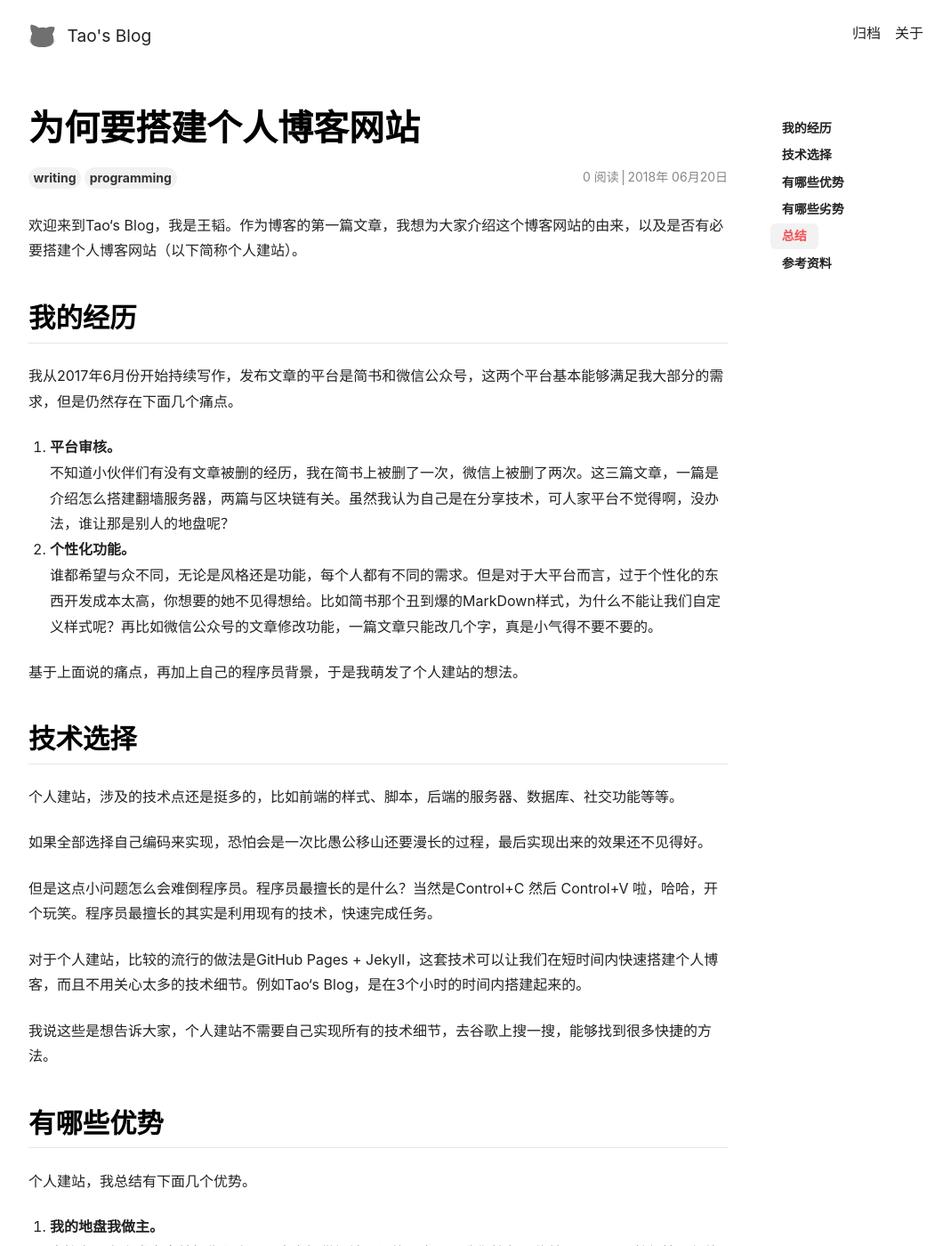
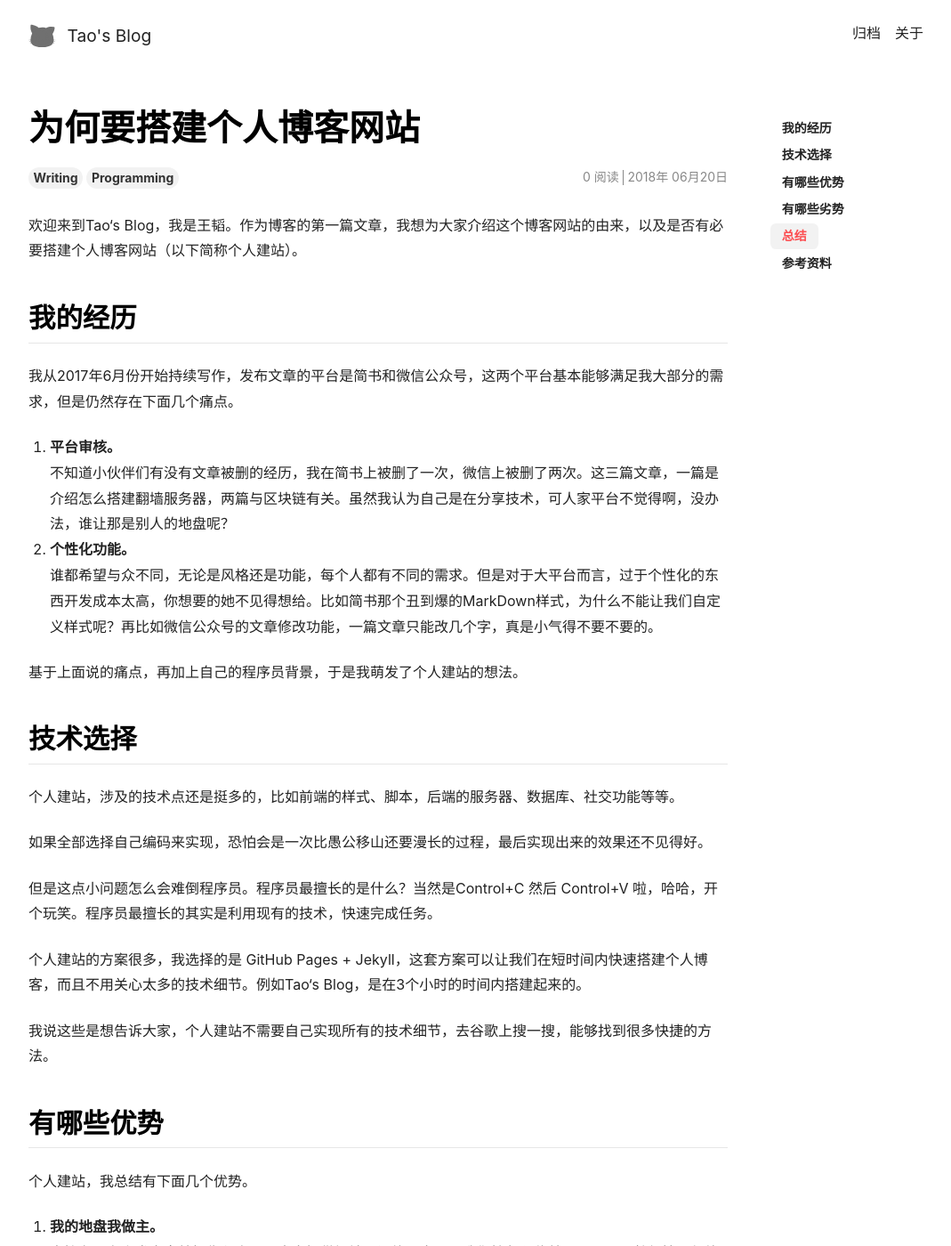
Before and after one commit to wanf425/wanf425.github.io, a Jekyll site: the page built from _posts/2018-06-20-why-build-personal-blog-site.md, in a window 1280 px wide and 1400 px high. Shown: the whole window at 89% size, without its empty margins (105-1174 px from the left). Built offline with Jekyll 4.4.1, drawn with Linux system fonts in a browser that asks for light colours; nearby versions of some CDN libraries; comment, search, counter and statistics services are not loaded.

Commit message:
修改文章内容

```diff
--- a/_posts/2018-06-20-why-build-personal-blog-site.md
+++ b/_posts/2018-06-20-why-build-personal-blog-site.md
@@ -2,7 +2,7 @@
 layout: article
 title: 为何要搭建个人博客网站
 key: A20180620001
-tags: writing programming
+tags: Writing Programming
 category: blog
 date: 2018-06-20 00:00:00 +08:00
 modify_date: 2017-06-20 00:00:00 +08:00
@@ -34,7 +34,7 @@ modify_date: 2017-06-20 00:00:00 +08:00
 
 但是这点小问题怎么会难倒程序员。程序员最擅长的是什么？当然是Control+C 然后 Control+V 啦，哈哈，开个玩笑。程序员最擅长的其实是利用现有的技术，快速完成任务。
 
-对于个人建站，比较的流行的做法是GitHub Pages + Jekyll，这套技术可以让我们在短时间内快速搭建个人博客，而且不用关心太多的技术细节。例如Tao‘s Blog，是在3个小时的时间内搭建起来的。
+个人建站的方案很多，我选择的是 GitHub Pages + Jekyll，这套方案可以让我们在短时间内快速搭建个人博客，而且不用关心太多的技术细节。例如Tao‘s Blog，是在3个小时的时间内搭建起来的。
 
 我说这些是想告诉大家，个人建站不需要自己实现所有的技术细节，去谷歌上搜一搜，能够找到很多快捷的方法。
 
```
Also changed, not shown: _posts/2018-06-21-how-to-create-token-by-eth.md (+1 -1 lines).
